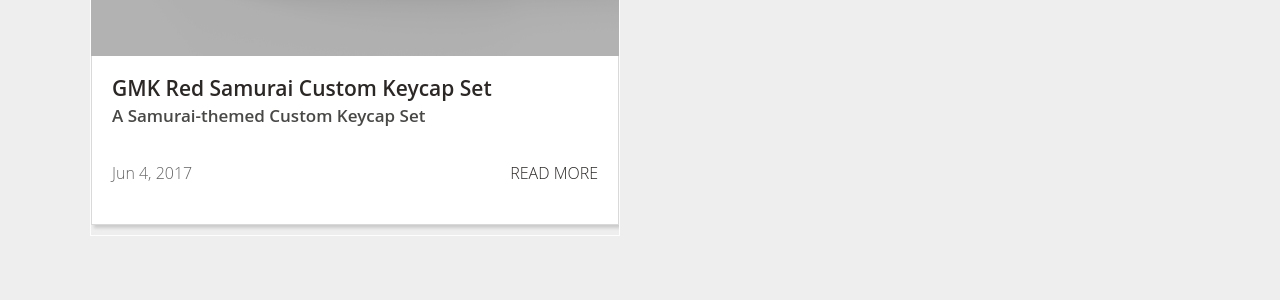
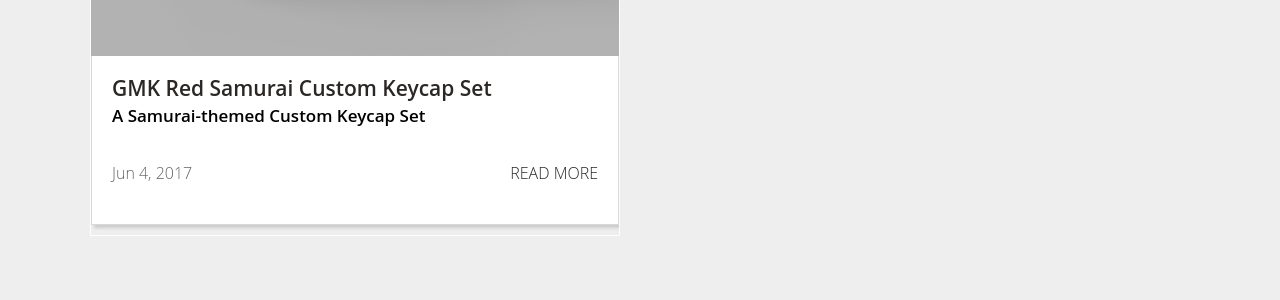
Before and after one commit to RedSunsRMK/redsunsrmk.github.io, a Jekyll site: the page built from projects.html, in a window 1280 px wide. Shown: the part 441-741 px from the top of the page. Built offline with Jekyll 4.4.1, drawn with Linux system fonts in a browser that asks for light colours.

Commit message:
Update layout.scss

```diff
--- a/_sass/layout.scss
+++ b/_sass/layout.scss
@@ -260,7 +260,6 @@ blockquote:before {
 	.position {
 		font-size: 17px;
 		margin-top: 5px;
-		color: #484846;
 
 		@media only screen and (max-width: 40em) {
 		font-size: 17px;
```
